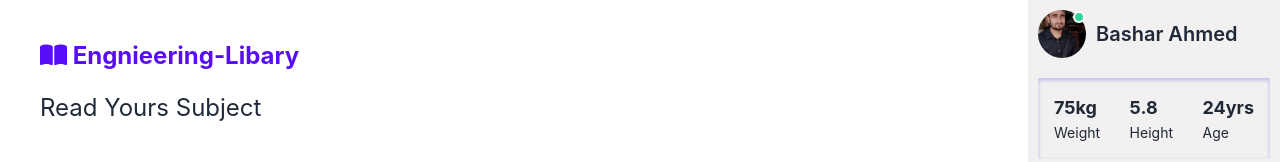
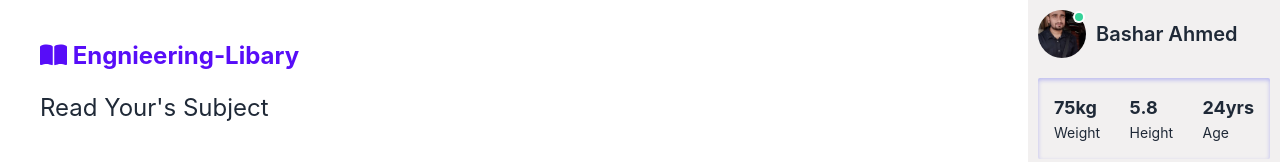
Before and after one commit to bashar4980/React_SPA_Aplication, a React (Create React App) app: page / in a window 1280 px wide. Shown: the top 162 px of the page. Built offline with nearby package versions, Linux system fonts and the light colour scheme.

Commit message:
spealing is check

```diff
--- a/src/Components/Library/Library.jsx
+++ b/src/Components/Library/Library.jsx
@@ -26,7 +26,7 @@ const Library = () => {
             <h1 className="text-2xl font-bold text-primary ml-5">
               <FontAwesomeIcon icon={faBookOpen} /> Engnieering-Libary
             </h1>
-            <h1 className="text-2xl mt-5 ml-5">Read Yours Subject</h1>
+            <h1 className="text-2xl mt-5 ml-5">Read Your's Subject</h1>
           </div>
 
           <div className="grid lg:grid-cols-3 gap-6 sm:grid-cols-2 ml-5 mr-5">
```
